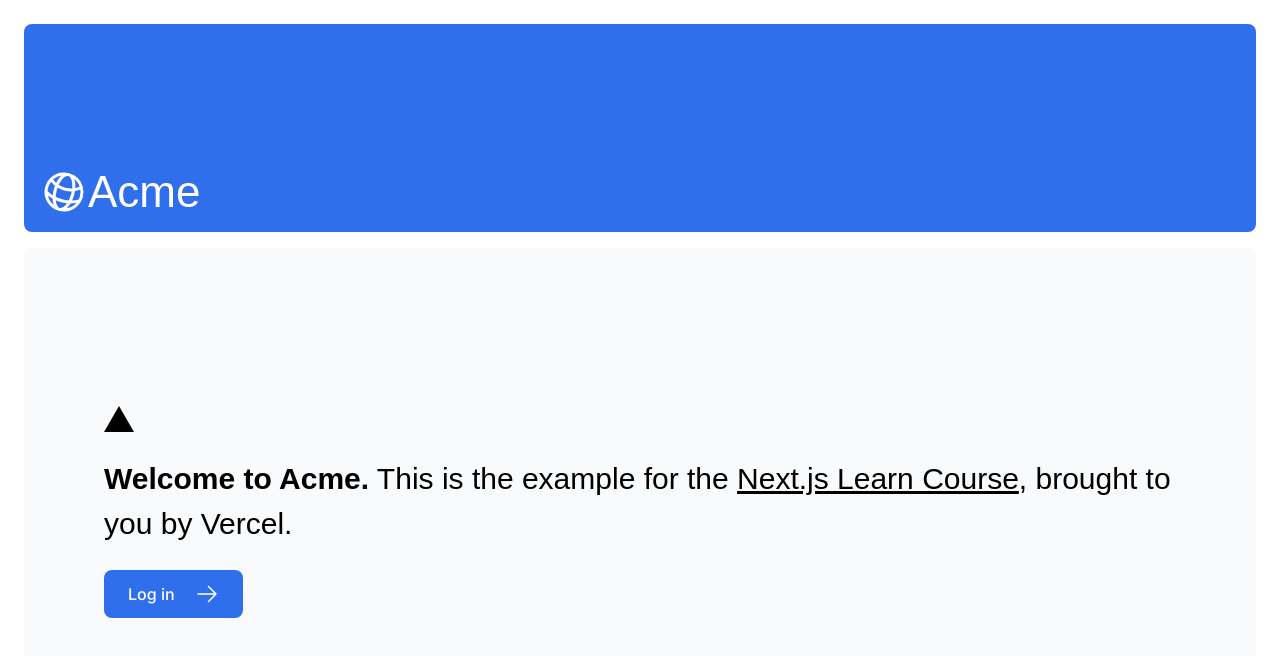
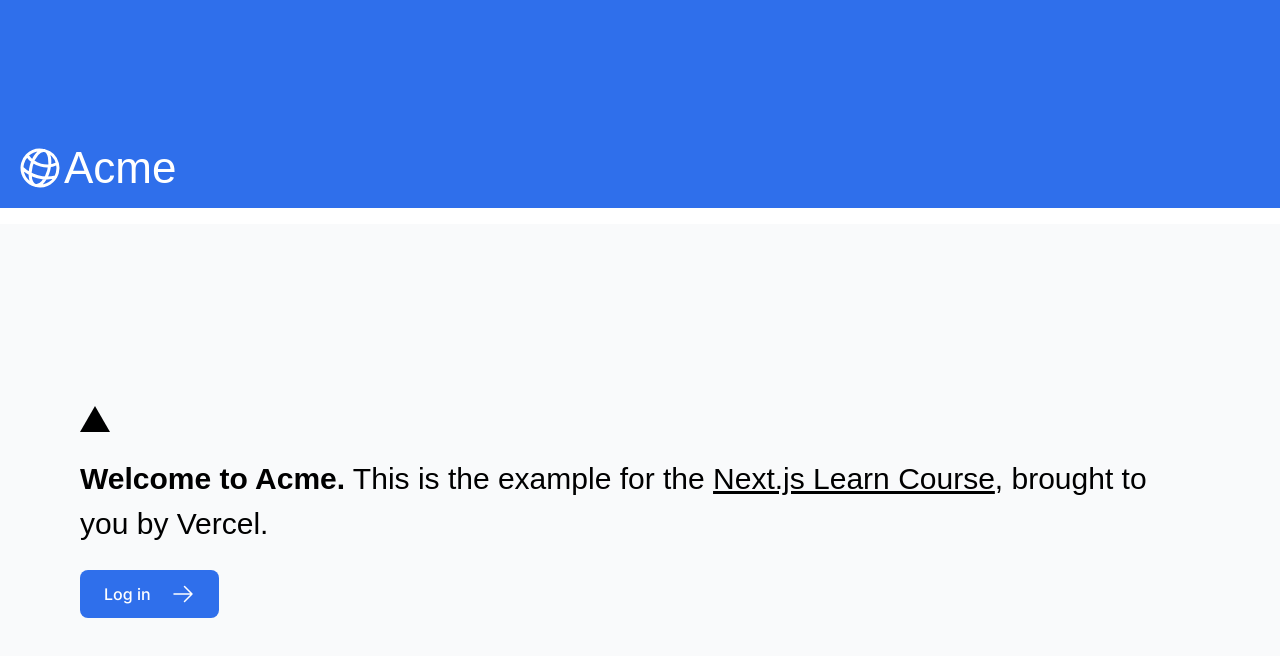
Before and after one commit to subhash-malireddy/nextjs-tailwind-new-features, a Next.js app: page / in a window 1280 px wide. Shown: the top 656 px of the page. Built offline with nearby package versions, Linux system fonts and the light colour scheme; a web font is replaced by a local one.

Commit message:
sync system theme with the app

```diff
--- a/app/page.tsx
+++ b/app/page.tsx
@@ -1,18 +1,16 @@
 import AcmeLogo from "@/app/ui/acme-logo";
 import { ArrowRightIcon } from "@heroicons/react/24/outline";
 import Link from "next/link";
-import styles from "@/app/ui/home.module.scss";
 import { noNswNovice } from "./ui/fonts";
-import Image from "next/image";
 
 export default function Page() {
   return (
-    <main className="flex min-h-screen flex-col p-6">
-      <div className="flex h-20 shrink-0 items-end rounded-lg bg-skin-fill-accent-base p-4 md:h-52">
+    <main className="flex min-h-screen flex-col">
+      <div className="flex h-20 shrink-0 items-end bg-skin-fill-accent-base p-4 md:h-52">
         <AcmeLogo />
       </div>
       <div className="mt-4 flex grow flex-col justify-center gap-4 md:flex-row">
-        <div className="flex flex-col justify-center gap-6 rounded-lg bg-skin-fill-secondary-default px-6 py-10 md:px-20">
+        <div className="flex flex-col justify-center gap-6 bg-skin-fill-secondary-default px-6 py-10 md:px-20">
           <div className="relative h-0 w-0 border-b-[26px] border-l-[15px] border-r-[15px] border-b-[var(--color-text-base)] border-l-transparent border-r-transparent" />
           <p
             className={`text-xl text-skin-base md:text-3xl md:leading-normal ${noNswNovice.className}`}
--- a/app/ui/global.css
+++ b/app/ui/global.css
@@ -37,6 +37,25 @@
     --color-skeleton-gradient-start: 0, 0, 0;
   }
 
+  @media (prefers-color-scheme: dark) {
+    :root {
+      --color-text-base: #e5e7eb;
+      --color-text-active: #1f2424;
+      --color-text-muted: #d1d5db;
+      --color-accent-link-text-base: #ffffff;
+      --color-accent-link-text-hover: #000000;
+      --color-fill-primary: #000000;
+      --color-fill-secondary: #1f2a2d;
+      --color-fill-teritiary: #1f1f1f;
+      --color-fill-accent: #009688;
+      --color-fill-accent-hover: #007f73;
+      --color-fill-secondary-active: #d2f2f2;
+      --color-fill-chart-bar: #28ada1;
+      --color-fill-skeleton-item: #547b7b;
+      --color-skeleton-gradient-start: 0, 0, 0;
+    }
+  }
+
   input[type="number"] {
     -moz-appearance: textfield;
     appearance: textfield;
@@ -60,7 +79,7 @@
 
 @layer components {
   .link-accent {
-    @apply text-skin-accent-link-base bg-skin-fill-accent-base;
+    @apply bg-skin-fill-accent-base text-skin-accent-link-base;
     @apply hover:bg-skin-fill-accent-hover;
     @apply active:bg-skin-fill-accent-base active:text-skin-base;
   }
```
Also changed, not shown: .eslintrc.json.
